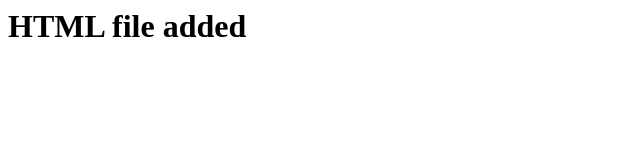
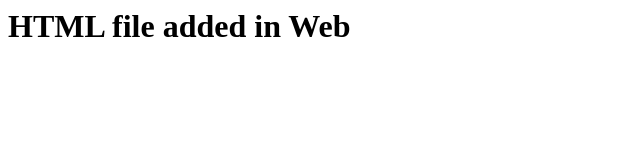
Before and after one commit to suryaphani1729/samplegit, a plain HTML site: page index.html in a window 1280 px wide. Shown: the whole page, without its empty margins (0-640 px from the left). Drawn offline with Linux system fonts and the light colour scheme.

Commit message:
commit 6

```diff
--- a/index.html
+++ b/index.html
@@ -3,6 +3,6 @@
         <title>Title</title>
     </head>
     <body>
-        <h1>HTML file added</h1>
+        <h1>HTML file added in Web</h1>
     </body>
 </html>
```
